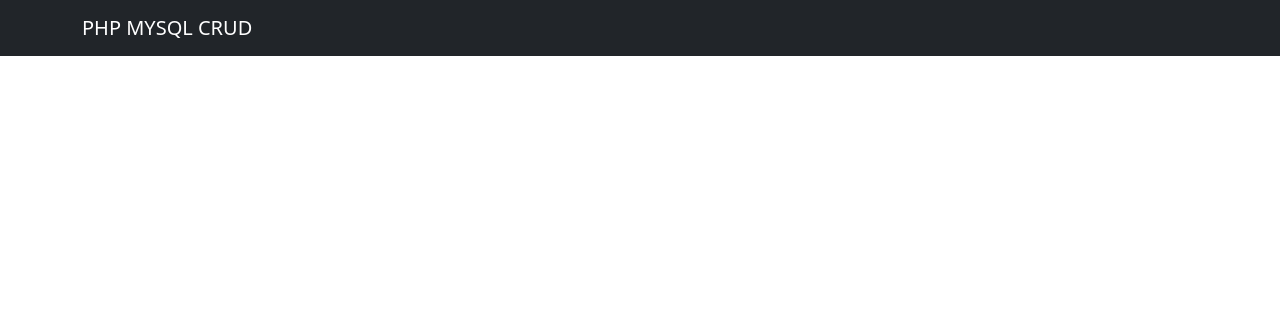
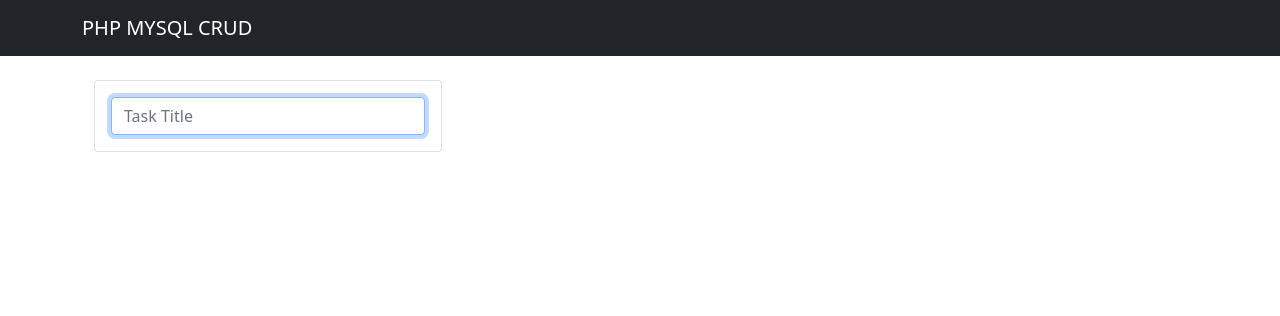
Before and after one commit to Gastonjz21/php_crud_mysql.github.io, a PHP site: page /index.php in a window 1280 px wide. Shown: the top 316 px of the page. Run offline with PHP 8.4, Linux system fonts and the light colour scheme; some libraries are stand-ins or nearby versions.

Commit message:
Inicio de proyecto

```diff
--- a/index.php
+++ b/index.php
@@ -2,6 +2,28 @@
 
 <?php include("includes/header.php") ?>
 
+<div class="container p-4">
 
+    <div class="row">
+
+        <div class="col-md-4">
+
+            <div class="card card-body">
+                <form action="">
+                    <div class="form-group">
+                        <input type="text" name="title" class="form-control" placeholder="Task Title" autofocus>
+                    </div>
+                </form>
+            </div>
+
+        </div>
+
+        <div class="col-md-8">
+
+        </div>
+
+    </div>
+
+</div>
 
 <?php include("includes/footer.php") ?>
```
